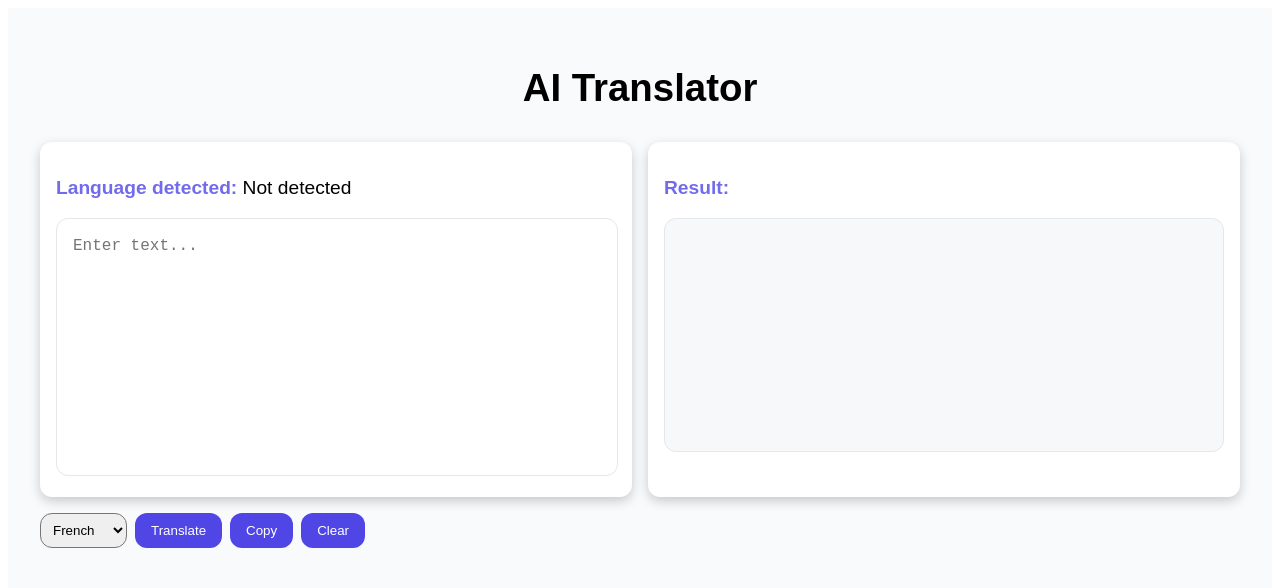
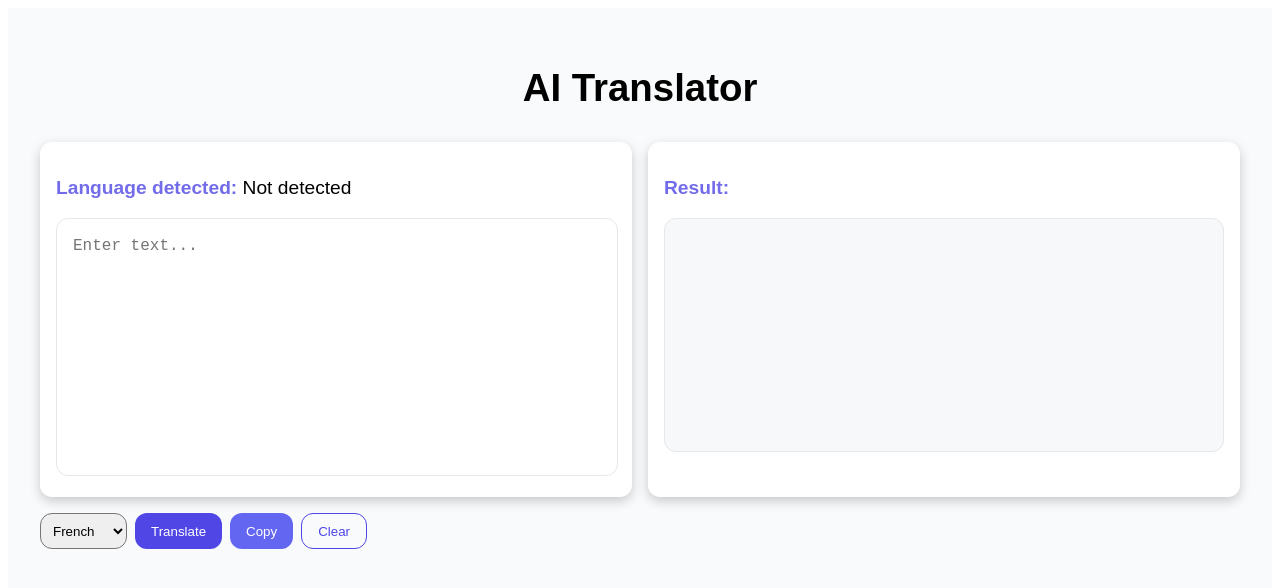
Before and after one commit to Andriamahay11master/MyTranslator, a React (Vite) app in the folder frontend/: page / in a window 1280 px wide. Shown: the top 588 px of the page. Built offline with nearby package versions, Linux system fonts and the light colour scheme.

Commit message:
add class btn + style

```diff
--- a/frontend/src/components/Translator.tsx
+++ b/frontend/src/components/Translator.tsx
@@ -86,12 +86,20 @@ export default function Translator() {
           <option value="de">German</option>
         </select>
 
-        <button onClick={handleTranslate} disabled={loading}>
+        <button
+          className="btn btn-primary"
+          onClick={handleTranslate}
+          disabled={loading}
+        >
           {loading ? "Translating..." : "Translate"}
         </button>
 
-        <button onClick={handleCopy}>Copy</button>
-        <button onClick={handleClear}>Clear</button>
+        <button className="btn btn-secondary" onClick={handleCopy}>
+          Copy
+        </button>
+        <button className="btn btn-outline-primary" onClick={handleClear}>
+          Clear
+        </button>
       </div>
     </div>
   );
--- /dev/null
+++ b/frontend/src/styles/_buttons.scss
@@ -0,0 +1,37 @@
+.btn {
+  border: none;
+  padding: 0.6rem 1rem;
+  border-radius: $radius;
+  cursor: pointer;
+  transition: all 0.3s ease;
+
+  &.btn-primary {
+    background: $primary;
+    color: white;
+
+    &:hover {
+      background: rgba($secondary, 0.8);
+    }
+  }
+  &.btn-secondary {
+    background: $secondary;
+    color: white;
+
+    &:hover {
+      background: rgba($grey, 0.8);
+    }
+  }
+  &.btn-outline-primary {
+    background: transparent;
+    color: $primary;
+    border: 1px solid $primary;
+    &:hover {
+      background: rgba($primary, 0.1);
+    }
+  }
+
+  &:disabled {
+    background: #ccc;
+    cursor: not-allowed;
+  }
+}
--- a/frontend/src/styles/_components.scss
+++ b/frontend/src/styles/_components.scss
@@ -29,25 +29,6 @@ textarea {
   gap: 0.5rem;
 }
 
-button {
-  background: $primary;
-  color: white;
-  border: none;
-  padding: 0.6rem 1rem;
-  border-radius: $radius;
-  cursor: pointer;
-  transition: all 0.2s ease;
-
-  &:hover {
-    background: $secondary;
-  }
-
-  &:disabled {
-    background: #ccc;
-    cursor: not-allowed;
-  }
-}
-
 select {
   padding: 0.5rem;
   border-radius: $radius;
--- a/frontend/src/styles/_variables.scss
+++ b/frontend/src/styles/_variables.scss
@@ -3,6 +3,7 @@ $secondary: #6366f1;
 $bg: #f9fafb;
 $text: #111827;
 $border: #e5e7eb;
+$grey: #6b7280;
 
 $radius: 12px;
 $shadow: 0 4px 12px rgba(0, 0, 0, 0.2);
--- a/frontend/src/styles/main.scss
+++ b/frontend/src/styles/main.scss
@@ -1,3 +1,5 @@
 @import "variables";
+@import "buttons";
 @import "layout";
 @import "components";
+@import "mixins";
```
